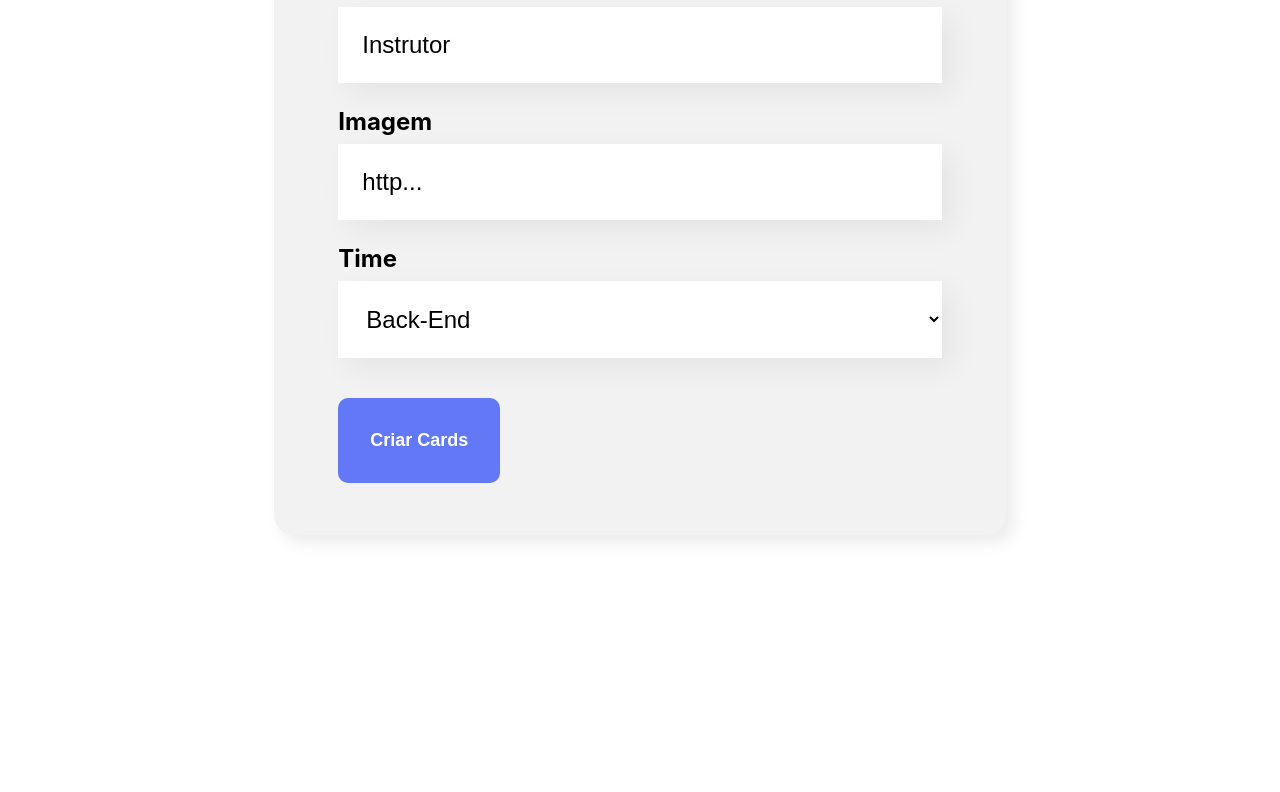
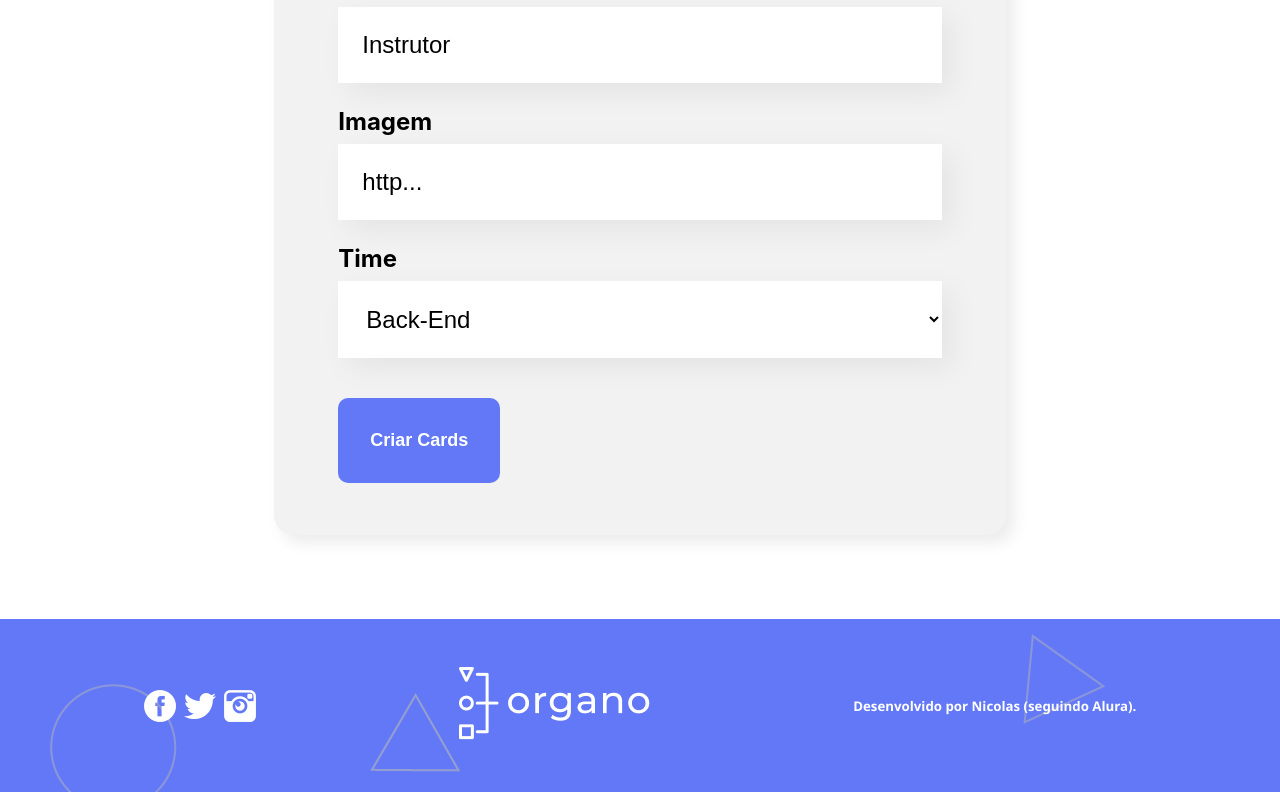
Before and after one commit to JNaicraG/organo, a React (Create React App) app: page / in a window 1280 px wide. Shown: the part 858-1650 px from the top of the page. Before the commit the page ends 1477 px from the top, so only its background shows below. Built offline with nearby package versions, Linux system fonts and the light colour scheme.

Commit message:
chore(Footer): creation and implementation of the footer

```diff
--- a/src/App.js
+++ b/src/App.js
@@ -2,6 +2,7 @@ import { useState } from 'react';
 import Banner from './componentes/Banner';
 import { Formulario } from './componentes/Formulario';
 import { Time } from './componentes/Time';
+import { Footer } from './componentes/Footer';
 
 function App() {
 
@@ -62,6 +63,7 @@ function App() {
       key={time.nome}
       colaboradores={colaboradores.filter(colaborador => colaborador.time === time.nome)}
       />)}
+      <Footer />
     </div>
   );
 }
--- /dev/null
+++ b/src/componentes/Footer/Footer.css
@@ -0,0 +1,33 @@
+.footer{
+    background-color: #6278F7;
+    display: flex;
+    justify-content: space-around;
+    align-items: center;
+    /*min-height: 232px;*/
+    height: 100%;
+    margin-top: 32px;
+    gap:12px;
+    padding: 48px;
+    background-image: url("/public/imagens/fundo.png");
+}
+
+.footer .icons{
+    display: inherit;
+    gap: 8px;
+}
+
+
+.footer .icons img{
+    --tamanho:32px;
+    height: var(--tamanho);
+    width: var(--tamanho);
+}
+
+.footer .logo img{
+    height: 80%;
+}
+.footer .creditos{
+    font-family: 'Montserrat','Segoe UI', Tahoma, Geneva, Verdana, sans-serif;
+    color: #fff;
+
+}
--- /dev/null
+++ b/src/componentes/Footer/index.js
@@ -0,0 +1,21 @@
+import './Footer.css'
+
+const Footer = () => {
+    return (
+        <footer className='footer'>
+            <div className='icons'>
+                <img src='/imagens/fb.png' alt='' />
+                <img src='/imagens/tw.png' alt='' />
+                <img src='/imagens/ig.png' alt='' />
+            </div>
+            <div className='logo'>
+                <img src='/imagens/logo.png' alt='' />
+            </div>
+            <div className='creditos'>
+                <h5>Desenvolvido por Nicolas (seguindo Alura).</h5>
+            </div>
+        </footer>
+    )
+}
+
+export { Footer };
```
